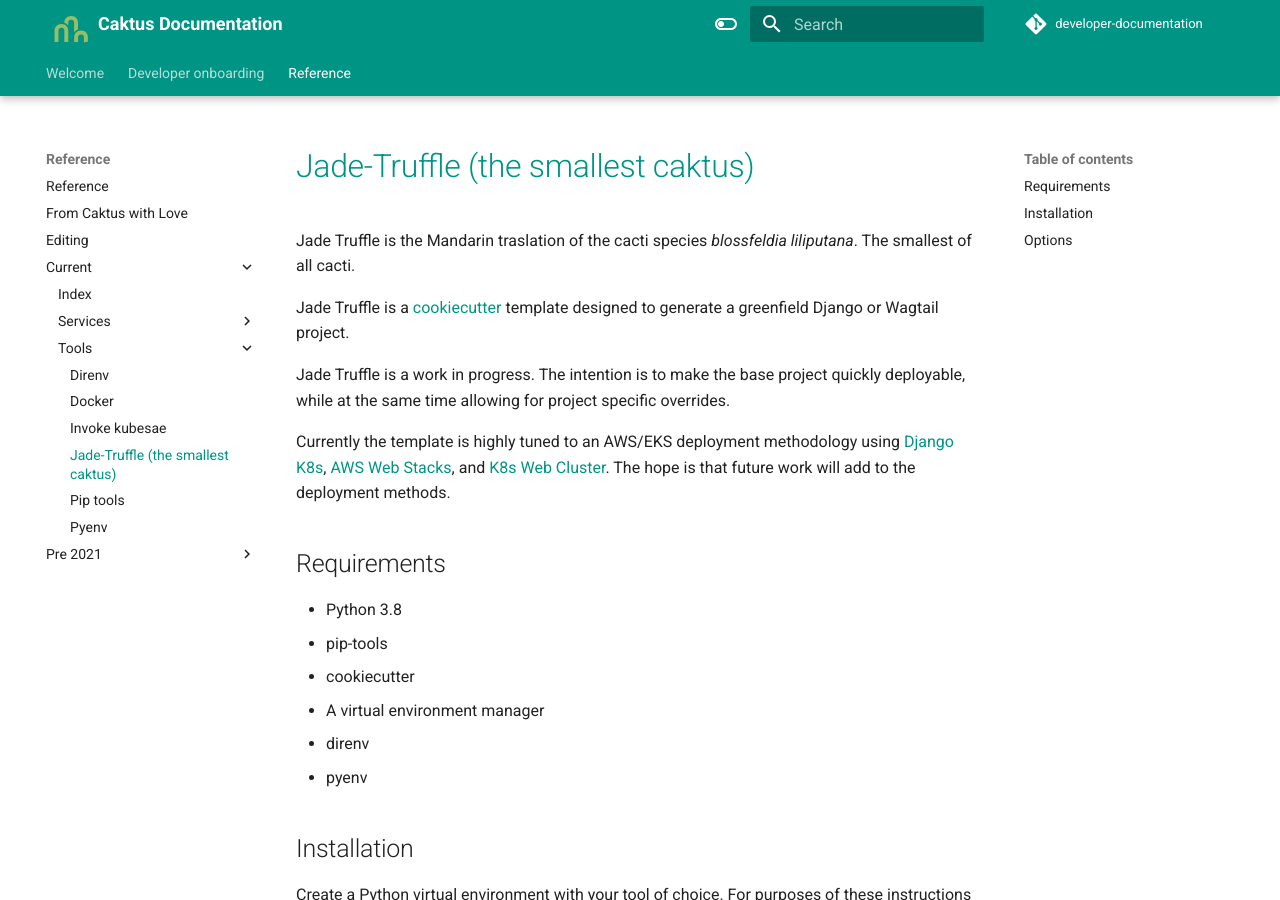
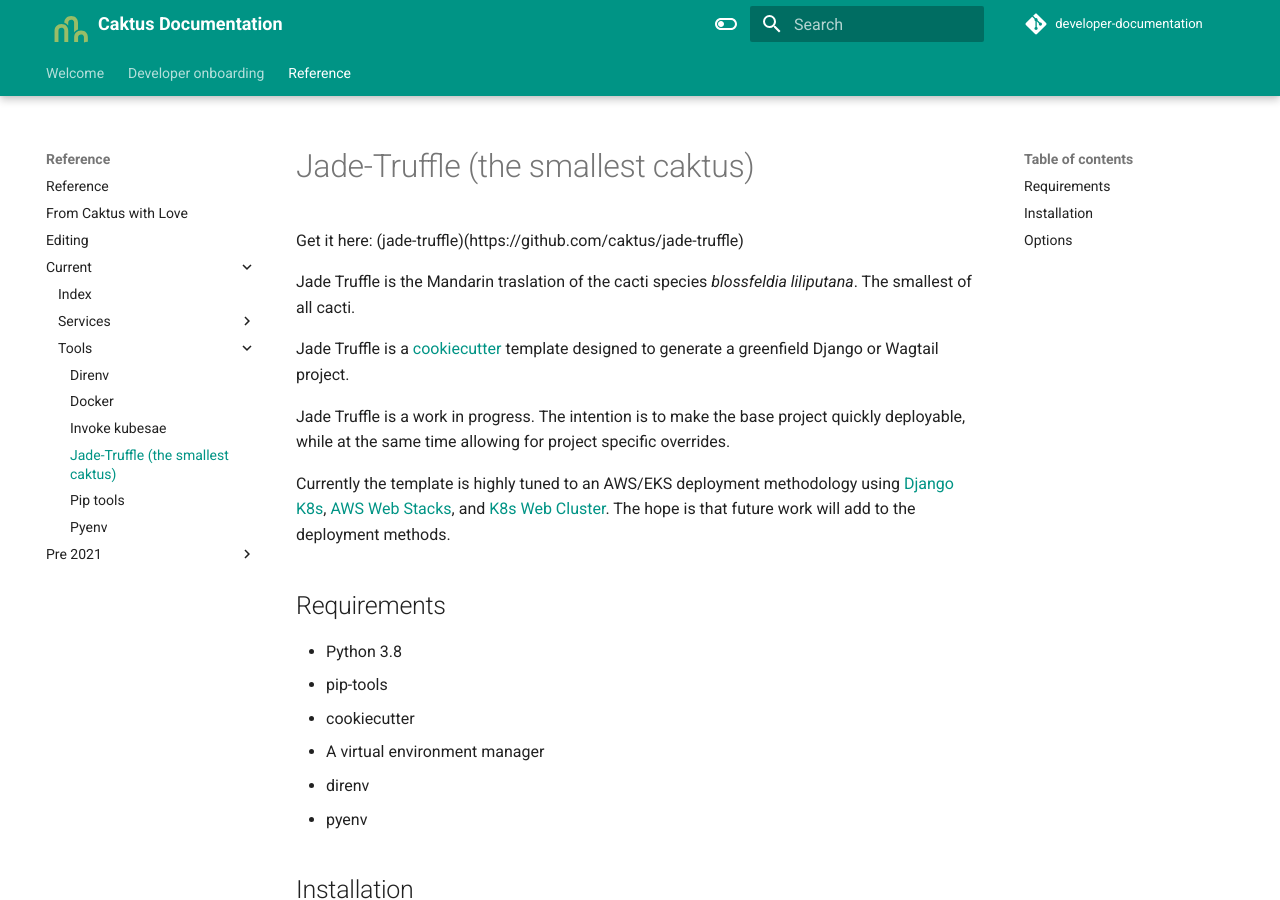
Before and after one commit to caktus/guidebook, an MkDocs documentation site: the page built from docs/reference/current/tools/jade-truffle.md, in a window 1280 px wide and 900 px high. Built offline with MkDocs 1.6.1 and Material for MkDocs 9.7.7, drawn with Linux system fonts in a browser that asks for light colours; comment, search, counter and statistics services are not loaded.

Commit message:
Remove link from header.

```diff
--- a/docs/reference/current/tools/jade-truffle.md
+++ b/docs/reference/current/tools/jade-truffle.md
@@ -1,4 +1,6 @@
-# [Jade-Truffle (the smallest caktus)](https://github.com/caktus/jade-truffle)
+# Jade-Truffle (the smallest caktus)
+
+Get it here: (jade-truffle)(https://github.com/caktus/jade-truffle)
 
 Jade Truffle is the Mandarin traslation of the cacti species
 *blossfeldia liliputana*. The smallest of all cacti.
```
